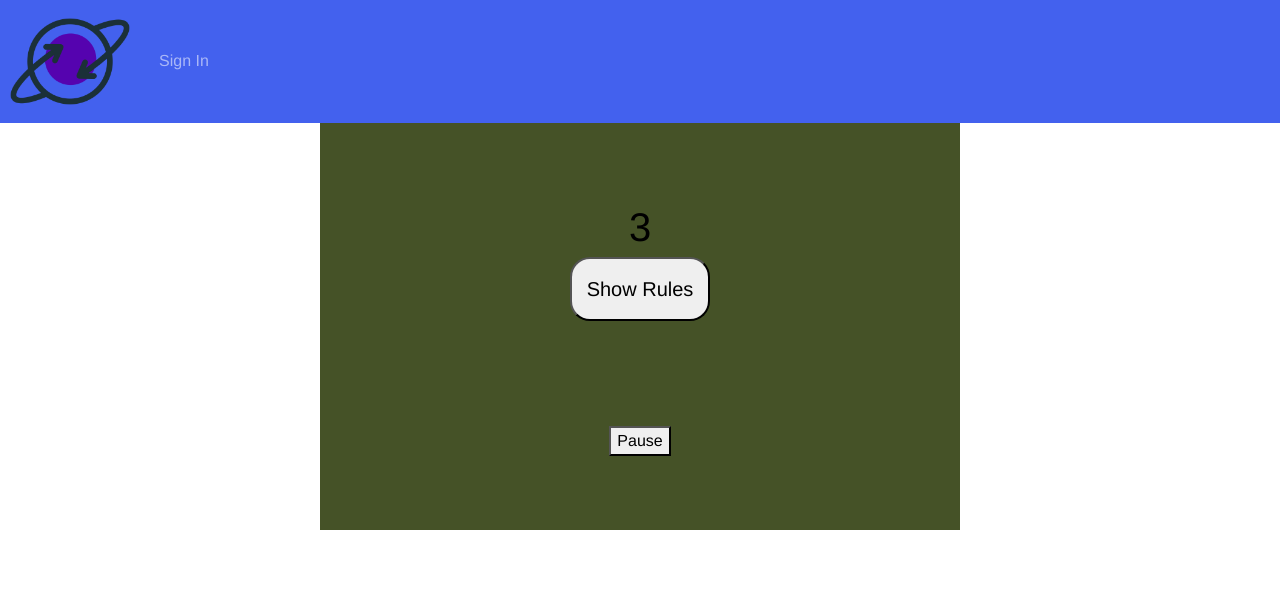
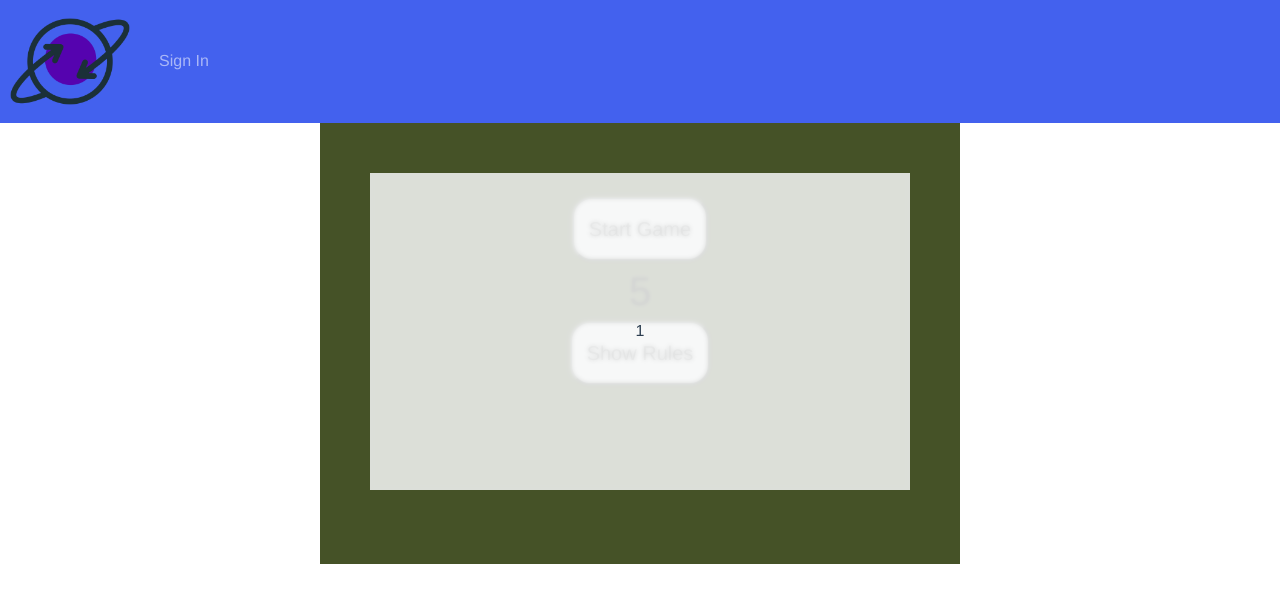
Before and after one commit to sevillecarlos/typing-race, a Vue app: page / in a window 1280 px wide. Both pictures are taken after a click on the button "Start Game". Shown: the top 602 px of the page. Built offline with nearby package versions, Linux system fonts and the light colour scheme; no server answers.

Commit message:
give a prepare time before typing

```diff
--- a/src/components/GameBoard.vue
+++ b/src/components/GameBoard.vue
@@ -44,6 +44,14 @@
       </template>
       <div class="game-board">
         <div class="game-running">
+          <b-overlay :show="prepareTime !== 0 && showPrepare" rounded="sm">
+            <template #overlay>
+              <div class="d-flex align-items-center">
+                <div class="prepare-time">
+                  {{ prepareTime }}
+                </div>
+              </div>
+            </template>
             <div v-if="token" class="user-score-board">
               <span class="user-level-score">
                 {{ userName }} is a
@@ -66,6 +74,7 @@
             <button v-if="startGame" @click="pauseGameBoard">
               {{ pauseGame ? "Resume" : "Pause" }}
             </button>
+          </b-overlay>
         </div>
         <br />
       </div>
@@ -90,6 +99,7 @@ export default {
       wordTypingCounter: 0,
       tempWord: "",
       completeWordCounter: 0,
+      showPrepare: false,
     };
   },
   created() {
@@ -133,9 +143,22 @@ export default {
     pauseGameBoard() {
       this.$store.commit("setPauseGame", !this.pauseGame);
     },
+
     startCounter() {
+      this.showPrepare = true;
+      this.$store.commit("setPrepareTime", 3);
+      const countPrepareTime = setInterval(() => {
+        let prepareTime = this.prepareTime;
+        prepareTime--;
+        console.log(prepareTime);
+        this.$store.commit("setPrepareTime", prepareTime);
+        if (this.prepareTime === 0) {
+          clearInterval(countPrepareTime);
           this.$store.commit("setStartGame", true);
+        }
+      }, 1000);
     },
+
     clearState() {
       (this.word = ""),
         (this.correctsLetter = ""),
@@ -155,6 +178,7 @@ export default {
       userLevel: "userLevel",
       userPoints: "userPoints",
       pauseGame: "pauseGame",
+      prepareTime: "prepareTime",
     }),
     startGameKeyEvent() {
       return this.startGame;
--- a/src/components/Timer.vue
+++ b/src/components/Timer.vue
@@ -12,6 +12,7 @@ export default {
   data() {
     return {
       timerCounter: null,
+      prepareTimer: null,
     };
   },
   watch: {
--- a/src/store/index.js
+++ b/src/store/index.js
@@ -8,6 +8,7 @@ import { jwtDecoded } from "../helper/jwtDecoded";
 export default new Vuex.Store({
   state: {
     time: 5,
+    prepareTime: 3,
     startGame: false,
     token: "",
     userPoints: 0,
@@ -20,6 +21,9 @@ export default new Vuex.Store({
   mutations: {
     setTime(state, payload) {
       state.time = payload;
+    },
+    setPrepareTime(state, payload) {
+      state.prepareTime = payload;
     },
     setStartGame(state, payload) {
       state.startGame = payload;
```
Lines whose indentation alone changed are shown as unchanged.
